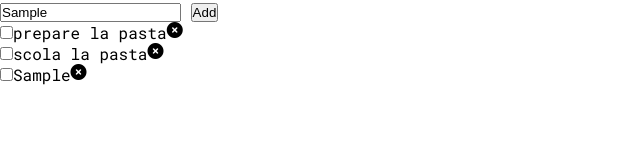
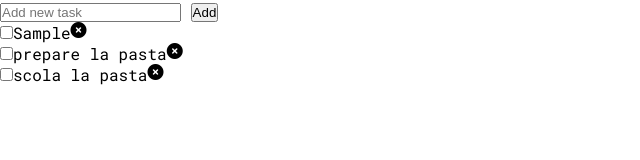
Before and after one commit to Daniele-Simonetti/vue-todolist, a plain HTML site: page index.html in a window 1280 px wide. Both pictures are taken after typing "Sample" into the empty fields and a click on the button "Add". Shown: the whole page, without its empty margins (0-640 px from the left). Drawn offline with nearby package versions, Linux system fonts and the light colour scheme.

Commit message:
add milestone 3

```diff
--- a/index.html
+++ b/index.html
@@ -26,7 +26,7 @@
         <div class="todo-text">
           {{ todo.text }}
         </div>
-        <i @click="removeTodo(todo, index)" class="fas fa-times-circle del-todo"></i>
+        <i @click="removeTodo(index)" class="fas fa-times-circle del-todo"></i>
       </li>
     </ul>
   </div>
--- a/js/script.js
+++ b/js/script.js
@@ -23,9 +23,9 @@ const app = new Vue(
           todo.done = false;
         }
       },
-      removeTodo: function (todo, index) {
-        this.todos.splice(todo, index);
-        console.log(todo, index);
+      removeTodo: function (index) {
+        this.todos.splice(index, 1);
+        console.log(index);
       },
       addTodo: function () {
         if (this.todoNew.length != 0) {
@@ -33,11 +33,10 @@ const app = new Vue(
             text: this.todoNew,
             done: ''
           }
-          this.todos.push(obj);
+          this.todos.unshift(obj);
+          this.todoNew = '';
         }
       },
     }
   }
 )
-
-// Predisporre un campo di input testuale e un pulsante “aggiungi”: cliccando sul pulsante, il testo digitato viene letto e utilizzato per creare un nuovo todo, che quindi viene aggiunto alla lista dei todo esistenti.
```
